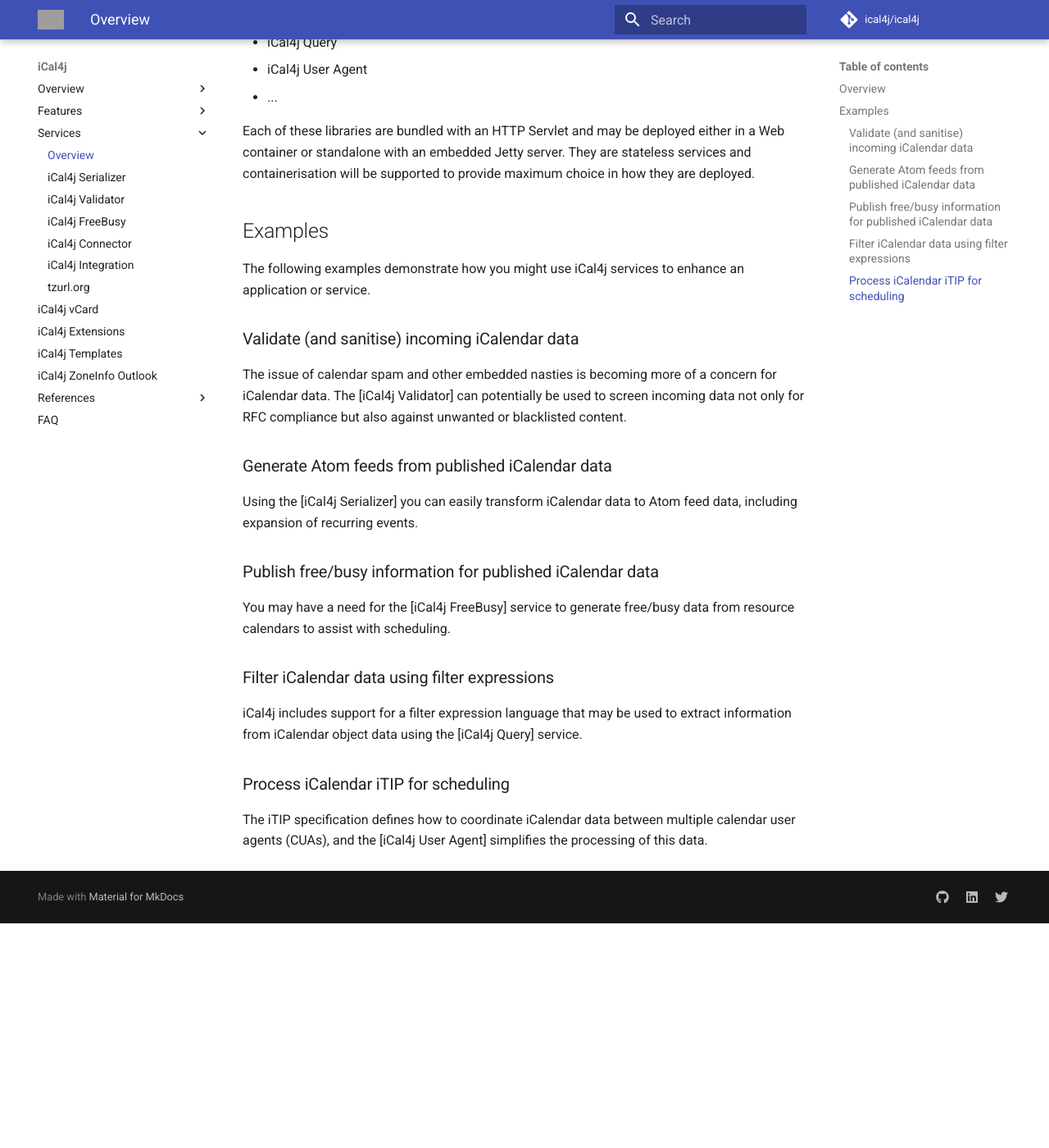
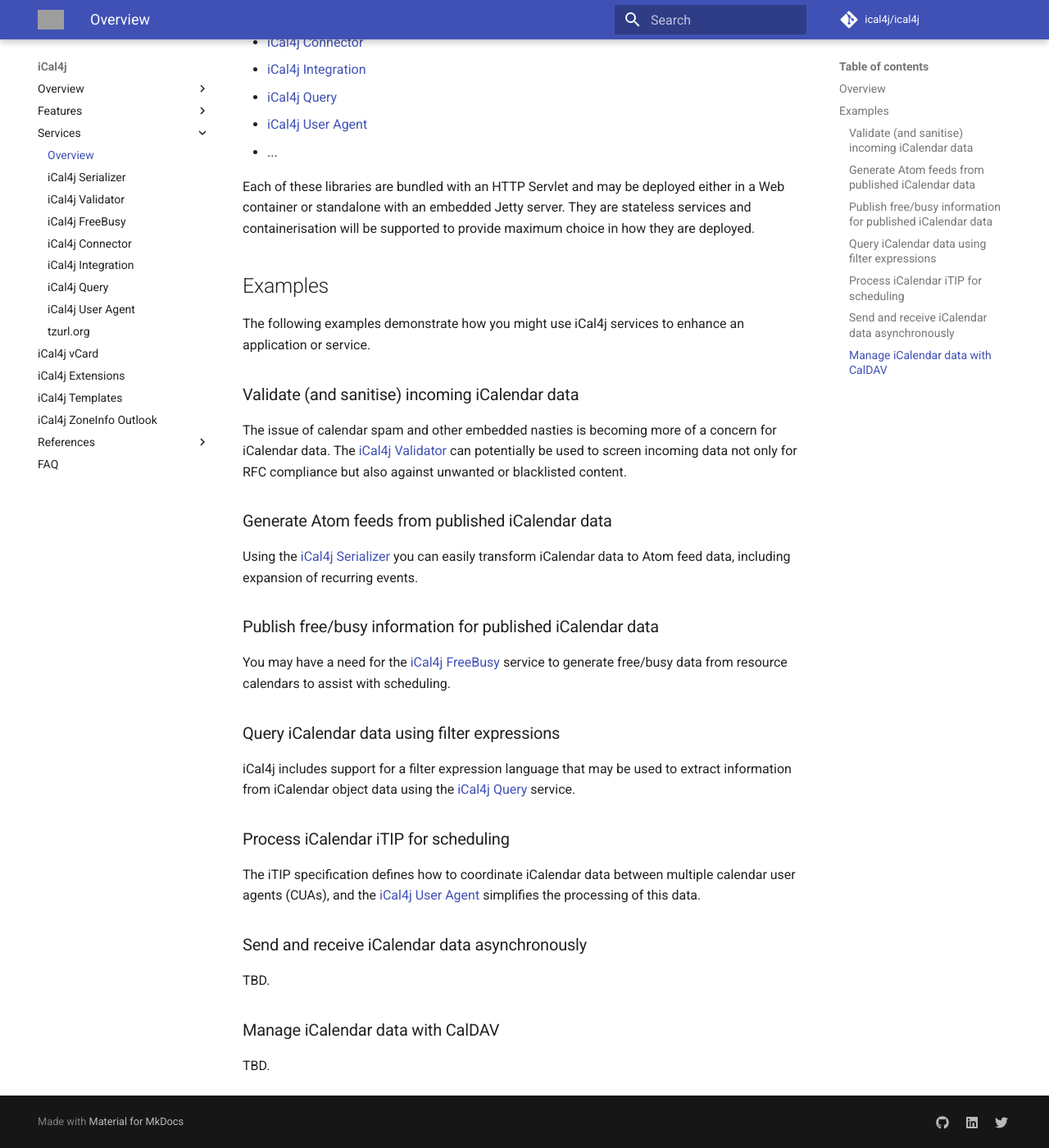
Before and after one commit to ical4j/ical4j-user-guide, an MkDocs documentation site: the page built from docs/services.md, in a window 1280 px wide and 1400 px high, scrolled down 400 px. Shown: the whole window at 82% size. Built offline with MkDocs 1.6.1 and Material for MkDocs 9.7.7, drawn with Linux system fonts in a browser that asks for light colours; comment, search, counter and statistics services are not loaded; before the commit the page ends 1526 px from its top, so only the background shows below that; grey boxes are pictures that could not be loaded.

Commit message:
Added services placeholder

```diff
--- /dev/null
+++ b/docs/query.md
@@ -0,0 +1,3 @@
+# iCal4j Query
+
+Query iCalendar data using iCal4j filter expressions.
--- a/docs/services.md
+++ b/docs/services.md
@@ -6,11 +6,13 @@
 
 iCal4j services is a collection of libraries that support deployment as a service. For example:
 
-* [iCal4j Validator](validator.md)
-* [iCal4j Serializer](serializer.md)
-* [iCal4j FreeBusy](freebusy.md)
-* iCal4j Query
-* iCal4j User Agent
+* [iCal4j Validator]
+* [iCal4j Serializer]
+* [iCal4j FreeBusy]
+* [iCal4j Connector]
+* [iCal4j Integration]
+* [iCal4j Query]
+* [iCal4j User Agent]
 * ...
 
 Each of these libraries are bundled with an HTTP Servlet and may be deployed either in a Web container or
@@ -37,7 +39,7 @@
 You may have a need for the [iCal4j FreeBusy] service to generate free/busy data from resource calendars to assist
 with scheduling.
 
-### Filter iCalendar data using filter expressions
+### Query iCalendar data using filter expressions
 
 iCal4j includes support for a filter expression language that may be used to extract information from iCalendar
 object data using the [iCal4j Query] service.
@@ -46,3 +48,19 @@
 
 The iTIP specification defines how to coordinate iCalendar data between multiple calendar user agents (CUAs), and
 the [iCal4j User Agent] simplifies the processing of this data.
+
+### Send and receive iCalendar data asynchronously
+
+TBD.
+
+### Manage iCalendar data with CalDAV
+
+TBD.
+
+[iCal4j Validator]: validator.md
+[iCal4j Serializer]: serializer.md
+[iCal4j FreeBusy]: freebusy.md
+[iCal4j Connector]: connector.md
+[iCal4j Integration]: integration.md
+[iCal4j Query]: query.md
+[iCal4j User Agent]: useragent.md
--- a/mkdocs.yml
+++ b/mkdocs.yml
@@ -54,6 +54,8 @@
     - iCal4j FreeBusy: freebusy.md
     - iCal4j Connector: connector.md
     - iCal4j Integration: integration.md
+    - iCal4j Query: query.md
+    - iCal4j User Agent: useragent.md
     - tzurl.org: tzurl.md
   - iCal4j vCard: vcard.md
   - iCal4j Extensions: extensions.md
```
Also changed, not shown: docs/useragent.md (added, +3 -0 lines).
